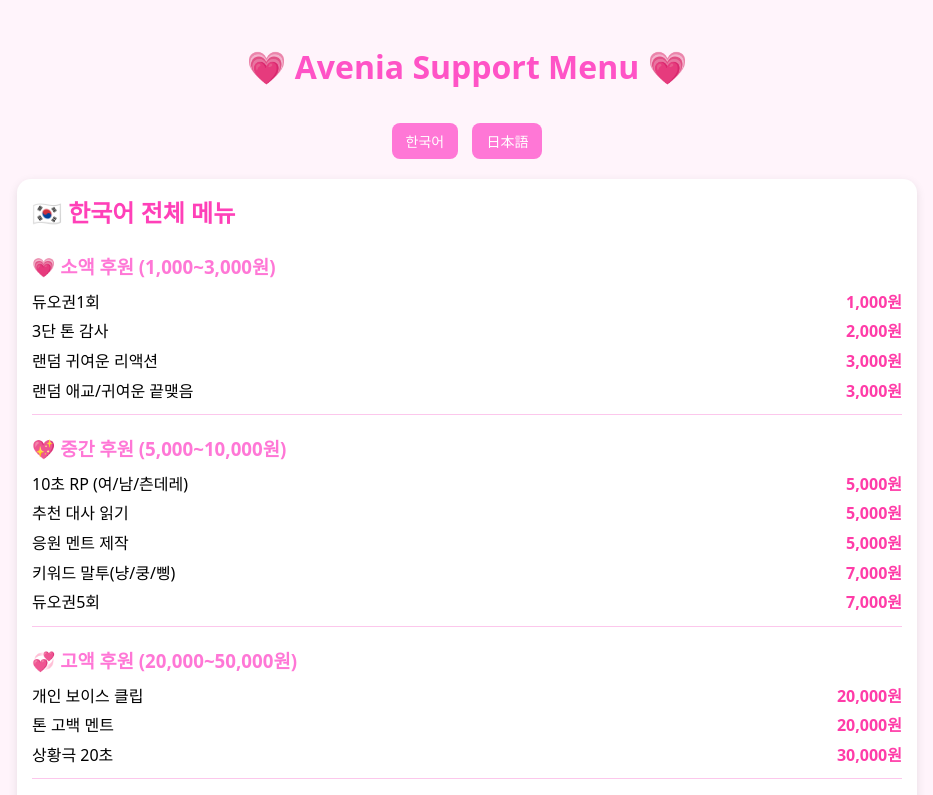
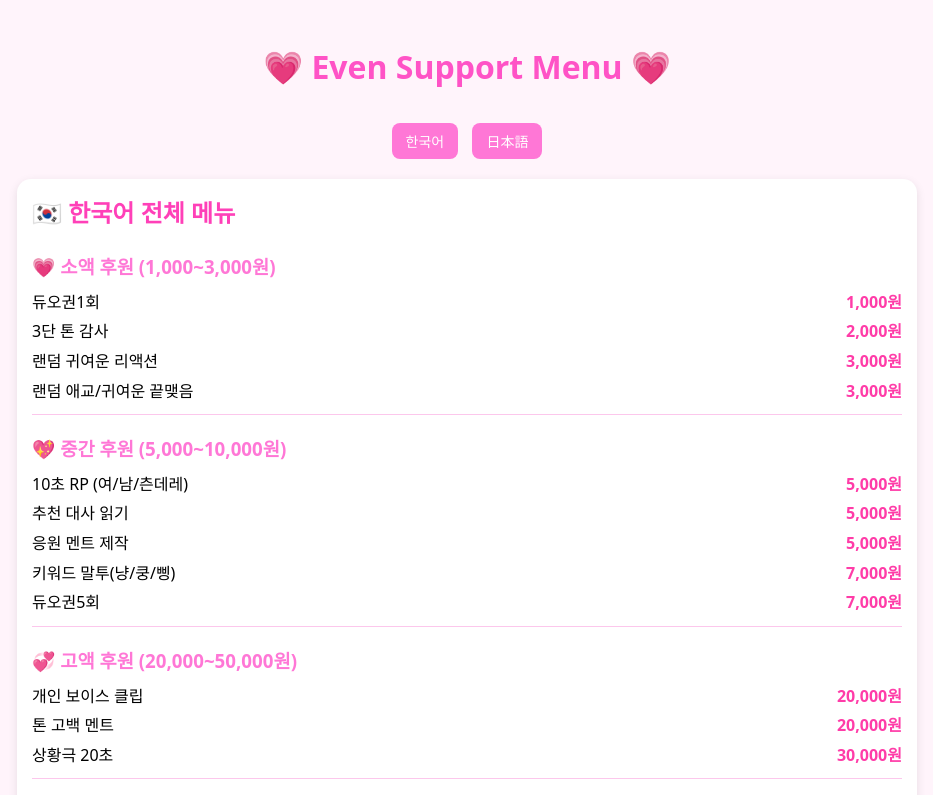
Before and after one commit to nerielchnnel-droid/Avin-Support-Menu-, a plain HTML site: page index.html in a window 1280 px wide. Shown: the top 795 px of the page, without its empty margins (173-1106 px from the left). Drawn offline with Linux system fonts and the light colour scheme.

Commit message:
index.html

```diff
--- a/index.html
+++ b/index.html
@@ -2,7 +2,7 @@
 <html lang="ko">
 <head>
 <meta charset="UTF-8" />
-<title>Avenia Support Menu</title>
+<title>Even Support Menu</title>
 
 <style>
   body { font-family: 'Noto Sans', sans-serif; background:#fff4fb; margin:0; padding:20px; line-height:1.6; }
@@ -31,7 +31,7 @@ function showLang(lang) {
 
 <div class="wrap">
 
-<h1>💗 Avenia Support Menu 💗</h1>
+<h1>💗 Even Support Menu 💗</h1>
 
 <div class="lang-select">
   <button class="lang-btn" onclick="showLang('ko')">한국어</button>
```
